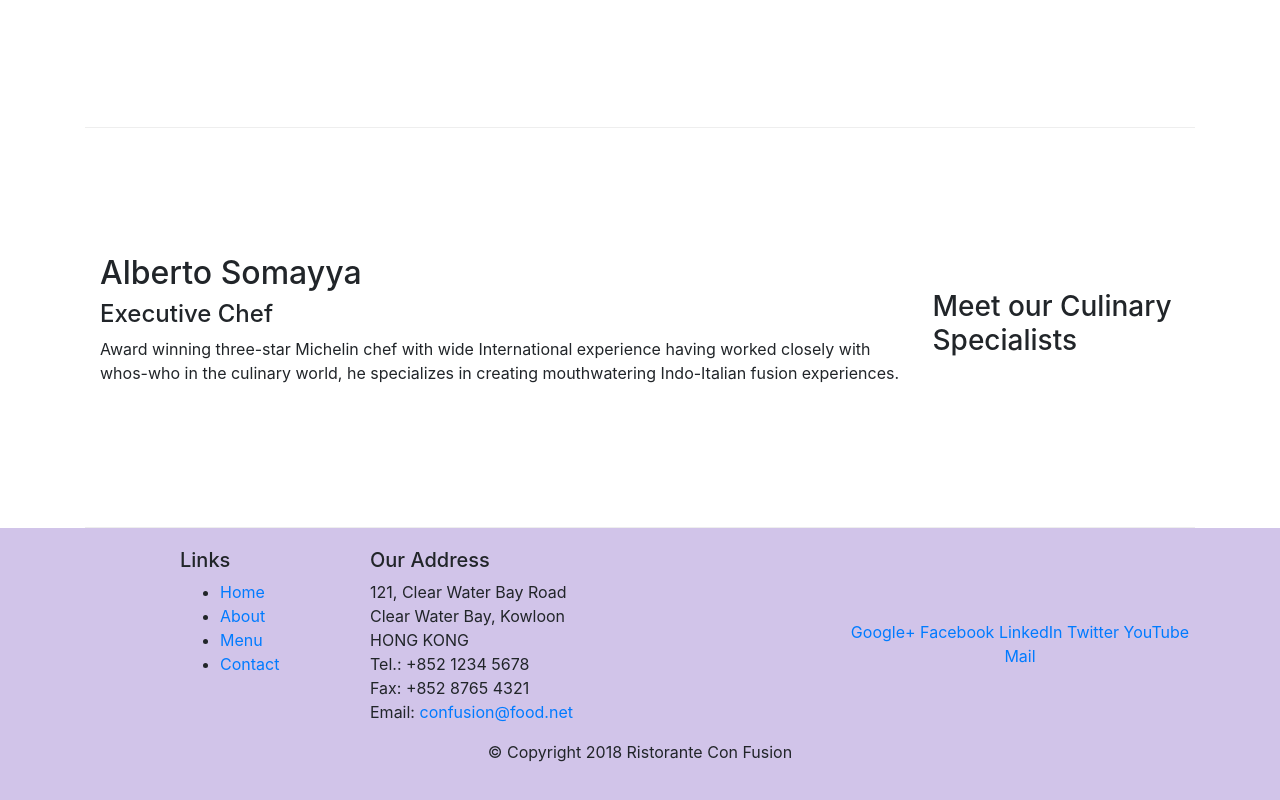
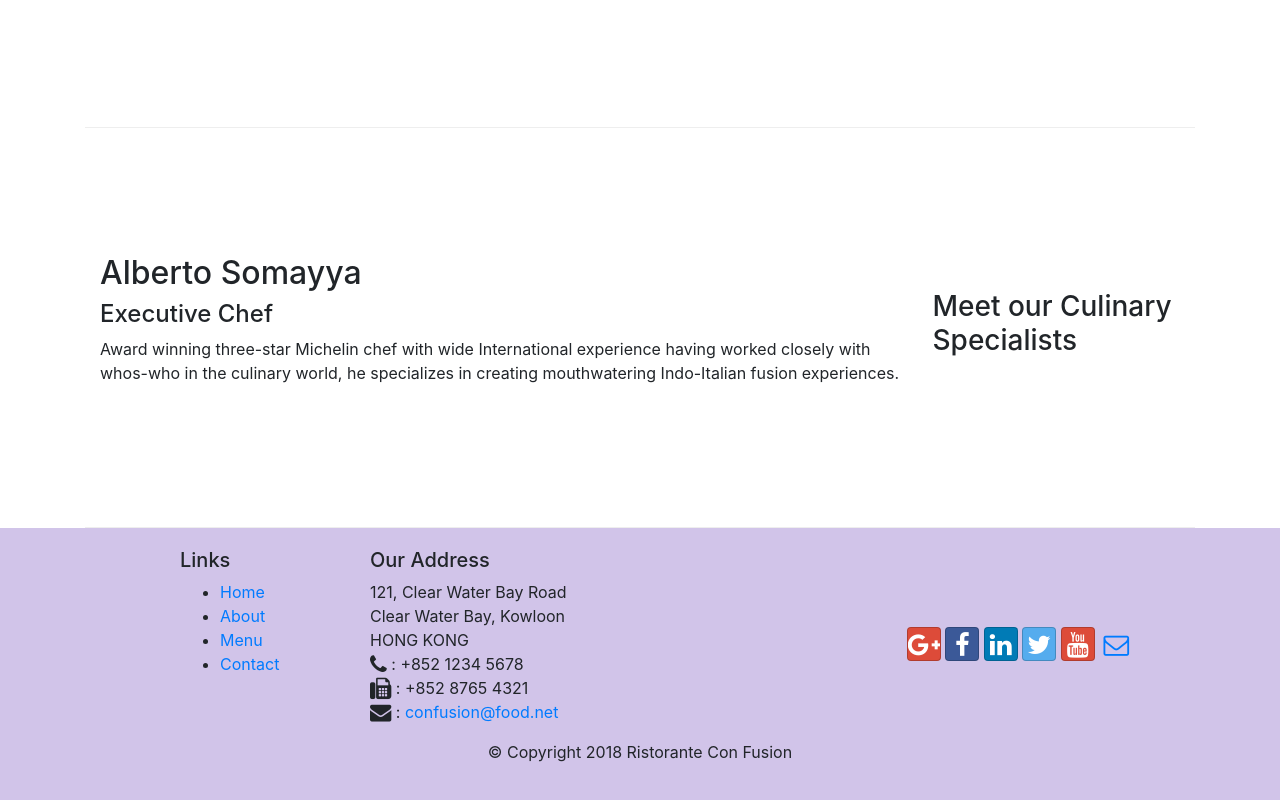
Before and after one commit to mir-shakir/UI-frameworks, a website: page index.html in a window 1280 px wide. Shown: the part 1006-1806 px from the top of the page. Drawn offline with nearby package versions, Linux system fonts and the light colour scheme.

Commit message:
awesome font icons

```diff
--- a/index.html
+++ b/index.html
@@ -10,6 +10,8 @@
      <!-- Bootstrap CSS -->
      <link rel="stylesheet" href="node_modules/bootstrap/dist/css/bootstrap.min.css">
      <link rel="stylesheet" href="css/styles.css">
+     <link rel="stylesheet" href="node_modules/font-awesome/css/font-awesome.min.css">
+     <link rel="stylesheet" href="node_modules/bootstrap-social/bootstrap-social.css">
     <title>Ristorante Con Fusion</title>
 </head>
 
@@ -22,8 +24,8 @@
             <a class="navbar-brand mr-auto" href="#">Ristorante con Fusion</a>
             <div class="collapse navbar-collapse" id="navbar">
                 <ul class="navbar-nav mr-auto">
-                    <li class="nav-item active"><a class="nav-link" href="#">Home</a></li>
-                    <li class="nav-item"><a class="nav-link" href="aboutus.html">About</a></li>
+                    <li class="nav-item active"><a class="nav-link" href="#"><span class="fa fa-home fa-lg"></span> Home</a></li>
+                    <li class="nav-item"><a class="nav-link" href="aboutus.html"><span class="fa fa-info fa-lg"></span> About</a></li>
                     <li class="nav-item"><a class="nav-link" href="#">Menu</a></li>
                     <li class="nav-item"><a class="nav-link" href="#">Contact</a></li>
                 </ul>
@@ -97,19 +99,19 @@
 		              121, Clear Water Bay Road<br>
 		              Clear Water Bay, Kowloon<br>
 		              HONG KONG<br>
-		              Tel.: +852 1234 5678<br>
-		              Fax: +852 8765 4321<br>
-		              Email: <a href="mailto:confusion@food.net">confusion@food.net</a>
+		              <i class="fa fa-phone fa-lg"></i> : +852 1234 5678<br>
+		              <i class="fa fa-fax fa-lg"></i> : +852 8765 4321<br>
+		              <i class="fa fa-envelope fa-lg"></i> : <a href="mailto:confusion@food.net">confusion@food.net</a>
 		           </address>
                 </div>
                 <div class="col-12 col-sm-4 align-self-center">
                     <div class="text-center">
-                        <a href="http://google.com/+">Google+</a>
-                        <a href="http://www.facebook.com/profile.php?id=">Facebook</a>
-                        <a href="http://www.linkedin.com/in/">LinkedIn</a>
-                        <a href="http://twitter.com/">Twitter</a>
-                        <a href="http://youtube.com/">YouTube</a>
-                        <a href="mailto:">Mail</a>
+                        <a class="btn btn-social-icon btn-google" href="http://google.com/+"><i class="fa fa-google-plus fa-lg"></i></a>
+                        <a class="btn btn-social-icon btn-facebook" href="http://www.facebook.com/profile.php?id="><i class="fa fa-facebook fa-lg"></i></a>
+                        <a class="btn btn-social-icon btn-linkedin" href="http://www.linkedin.com/in/"><i class="fa fa-linkedin fa-lg"></i></a>
+                        <a class="btn btn-social-icon btn-twitter" href="http://twitter.com/"><i class="fa fa-twitter fa-lg"></i></a>
+                        <a class="btn btn-social-icon btn-google" href="http://youtube.com/"><i class="fa fa-youtube fa-lg"></i></a>
+                        <a class="btn btn-social-icon " href="mailto:"><i class="fa fa-envelope-o fa-lg"></i></a>
                     </div>
                 </div>
            </div>
--- a/package.json
+++ b/package.json
@@ -15,6 +15,8 @@
   },
   "dependencies": {
     "bootstrap": "^4.0.0",
+    "bootstrap-social": "^5.1.1",
+    "font-awesome": "^4.7.0",
     "jquery": "^3.3.1",
     "popper.js": "^1.12.9"
   }
```
Also changed, not shown: aboutus.html (+15 -13 lines), 2 other files.
